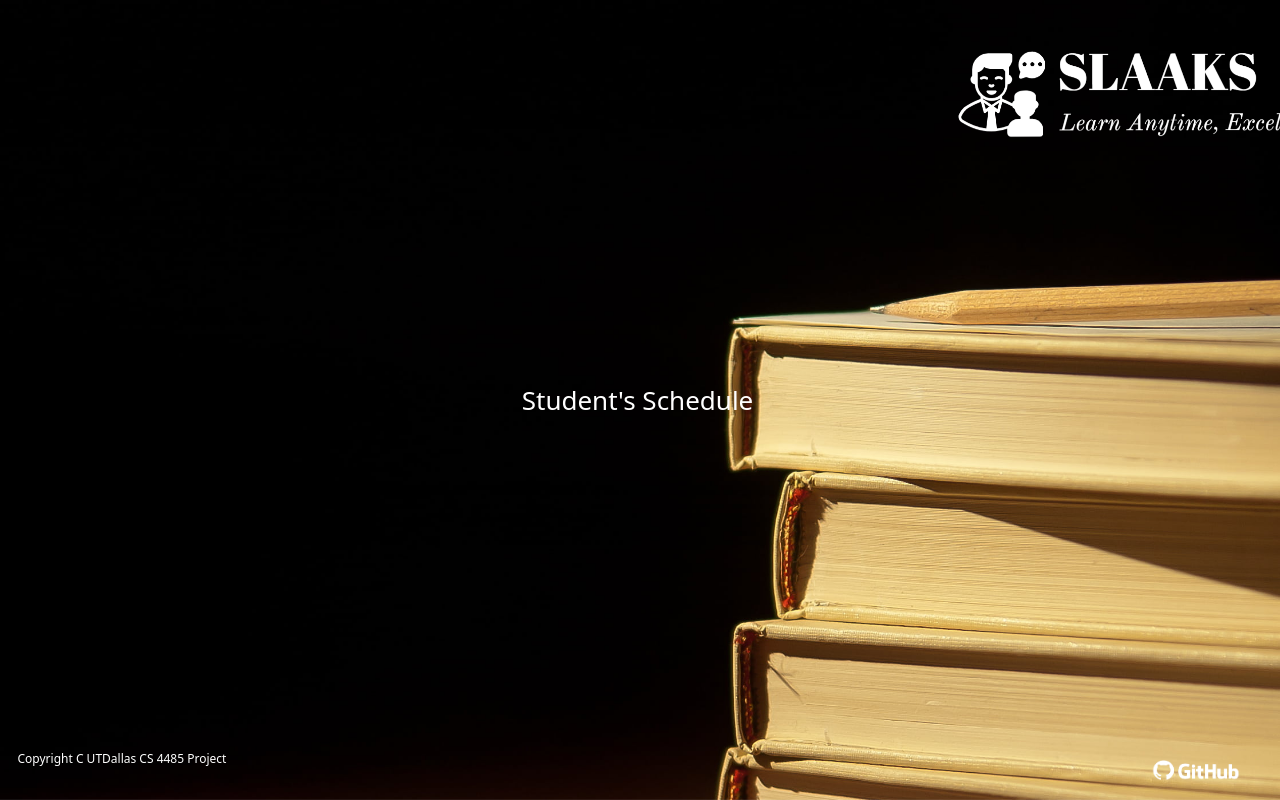
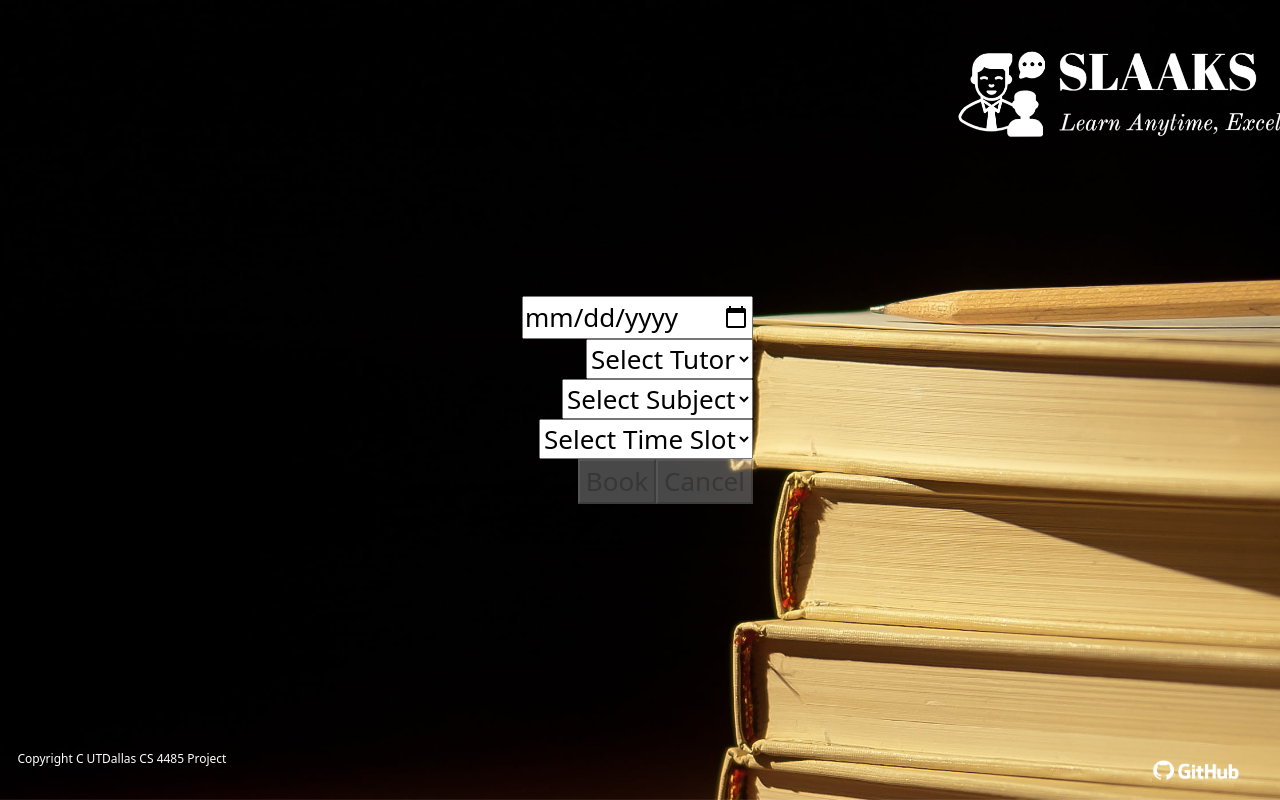
Before and after one commit to shrijxn/CS4485project, a React (Create React App) app: page /StudentMySchedule in a window 1280 px wide. Built offline with nearby package versions, Linux system fonts and the light colour scheme.

Commit message:
Update StudentMySchedule.js

```diff
--- a/src/components/StudentMySchedule.js
+++ b/src/components/StudentMySchedule.js
@@ -1,9 +1,194 @@
 // StudentMySchedule.js
 
-import React from 'react';
+import React, { useState, useEffect } from "react";
+
+const initialTimeSlots = [
+  { value: "12am-1am", label: "12am-1am" },
+  { value: "1am-2am", label: "1am-2am" },
+  { value: "2am-3am", label: "2am-3am" },
+  { value: "3am-4am", label: "3am-4am" },
+  { value: "4am-5am", label: "4am-5am" },
+  { value: "5am-6am", label: "5am-6am" },
+  { value: "6am-7am", label: "6am-7am" },
+  { value: "7am-8am", label: "7am-8am" },
+  { value: "8am-9am", label: "8am-9am" },
+  { value: "9am-10am", label: "9am-10am" },
+  { value: "10am-11am", label: "10am-11am" },
+  { value: "11am-12pm", label: "11am-12pm" },
+  { value: "12pm-1pm", label: "12pm-1pm" },
+  { value: "1pm-2pm", label: "1pm-2pm" },
+  { value: "2pm-3pm", label: "2pm-3pm" },
+  { value: "3pm-4pm", label: "3pm-4pm" },
+  { value: "4pm-5pm", label: "4pm-5pm" },
+  { value: "5pm-6pm", label: "5pm-6pm" },
+  { value: "6pm-7pm", label: "6pm-7pm" },
+  { value: "7pm-8pm", label: "7pm-8pm" },
+  { value: "8pm-9pm", label: "8pm-9pm" },
+  { value: "9pm-10pm", label: "9pm-10pm" },
+  { value: "10pm-11pm", label: "10pm-11pm" },
+  { value: "11pm-12am", label: "11pm-12am" },
+];
 
 function StudentMySchedule() {
-  return <div>Student's Schedule</div>;
+  const [selectedDate, setSelectedDate] = useState("");
+  const [selectedStudent, setSelectedStudent] = useState("");
+  const [selectedSubject, setSelectedSubject] = useState("");
+  const [selectedTime, setSelectedTime] = useState("");
+  const [appointments, setAppointments] = useState([]);
+  const [isBookButtonActive, setIsBookButtonActive] = useState(false);
+  const [isCancelButtonActive, setIsCancelButtonActive] = useState(false);
+
+  useEffect(() => {
+    setIsBookButtonActive(
+      selectedDate && selectedStudent && selectedSubject && selectedTime
+    );
+  }, [selectedDate, selectedStudent, selectedSubject, selectedTime]);
+
+  useEffect(() => {
+    setIsCancelButtonActive(
+      appointments.some((appointment) => appointment.selectedForCancellation)
+    );
+  }, [appointments]);
+
+  const bookAppointment = () => {
+    if (isBookButtonActive) {
+      const newAppointment = {
+        date: selectedDate,
+        student: selectedStudent,
+        subject: selectedSubject,
+        time: selectedTime,
+        selectedForCancellation: false,
+      };
+      setAppointments([...appointments, newAppointment]);
+      setSelectedDate("");
+      setSelectedStudent("");
+      setSelectedSubject("");
+      setSelectedTime("");
+    }
+  };
+
+  const cancelAppointment = () => {
+    if (isCancelButtonActive) {
+      const remainingAppointments = appointments.filter(
+        (appointment) => !appointment.selectedForCancellation
+      );
+      setAppointments(remainingAppointments);
+    }
+  };
+
+  const handleSelectForCancellation = (index) => {
+    setAppointments(
+      appointments.map((appointment, i) => {
+        if (i === index) {
+          return {
+            ...appointment,
+            selectedForCancellation: !appointment.selectedForCancellation,
+          };
+        }
+        return appointment;
+      })
+    );
+  };
+
+  const getTimeSlotStatus = (timeValue, date) => {
+    const appointmentForSlot = appointments.find(
+      (appointment) =>
+        appointment.time === timeValue && appointment.date === date
+    );
+    return appointmentForSlot
+      ? { active: false, label: ` (booked)` }
+      : { active: true, label: "" };
+  };
+
+  return (
+    <div className="tutor-calendar">
+      <div className="calendar">
+        <input
+          type="date"
+          onChange={(e) => setSelectedDate(e.target.value)}
+          value={selectedDate}
+        />
+      </div>
+
+      <div className="tutor-list">
+        <select
+          onChange={(e) => setSelectedStudent(e.target.value)}
+          value={selectedStudent}
+        >
+          <option value="">Select Tutor</option>
+          {[...Array(10).keys()].map((i) => (
+            <option key={i} value={`Tutor_${i + 1}`}>{`Tutor_${i + 1}`}</option>
+          ))}
+        </select>
+      </div>
+
+      <div className="subject-list">
+        <select
+          onChange={(e) => setSelectedSubject(e.target.value)}
+          value={selectedSubject}
+        >
+          <option value="">Select Subject</option>
+          {[
+            "Math",
+            "Chemistry",
+            "Physics",
+            "Biology",
+            "English",
+            "History",
+            "Art",
+            "Music",
+            "Spanish",
+          ].map((subject) => (
+            <option key={subject} value={subject}>
+              {subject}
+            </option>
+          ))}
+        </select>
+      </div>
+
+      <div className="time-list">
+        <select
+          onChange={(e) => setSelectedTime(e.target.value)}
+          value={selectedTime}
+        >
+          <option value="">Select Time Slot</option>
+          {initialTimeSlots.map((time) => {
+            const { active, label } = getTimeSlotStatus(
+              time.value,
+              selectedDate
+            );
+            return (
+              <option key={time.value} value={time.value} disabled={!active}>
+                {`${time.label}${label}`}
+              </option>
+            );
+          })}
+        </select>
+      </div>
+
+      <div className="appointment-list">
+        {appointments.map((appointment, index) => (
+          <div key={index}>
+            <input
+              type="checkbox"
+              onChange={() => handleSelectForCancellation(index)}
+              checked={appointment.selectedForCancellation}
+            />
+            {`${appointment.date} - ${appointment.time} - ${appointment.student} - ${appointment.subject}`}
+          </div>
+        ))}
+      </div>
+
+      <div className="buttons">
+        <button onClick={bookAppointment} disabled={!isBookButtonActive}>
+          Book
+        </button>
+        <button onClick={cancelAppointment} disabled={!isCancelButtonActive}>
+          Cancel
+        </button>
+      </div>
+    </div>
+  );
 }
 
 export default StudentMySchedule;
```
